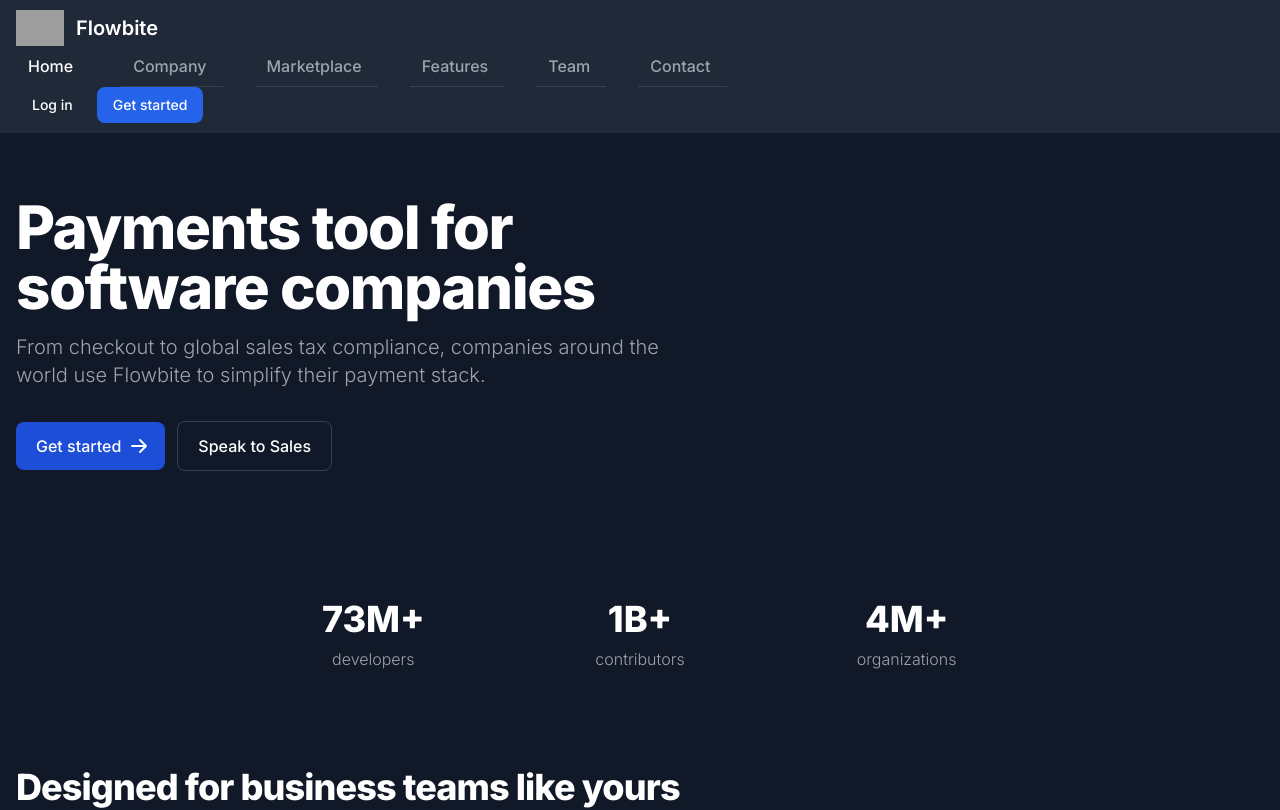
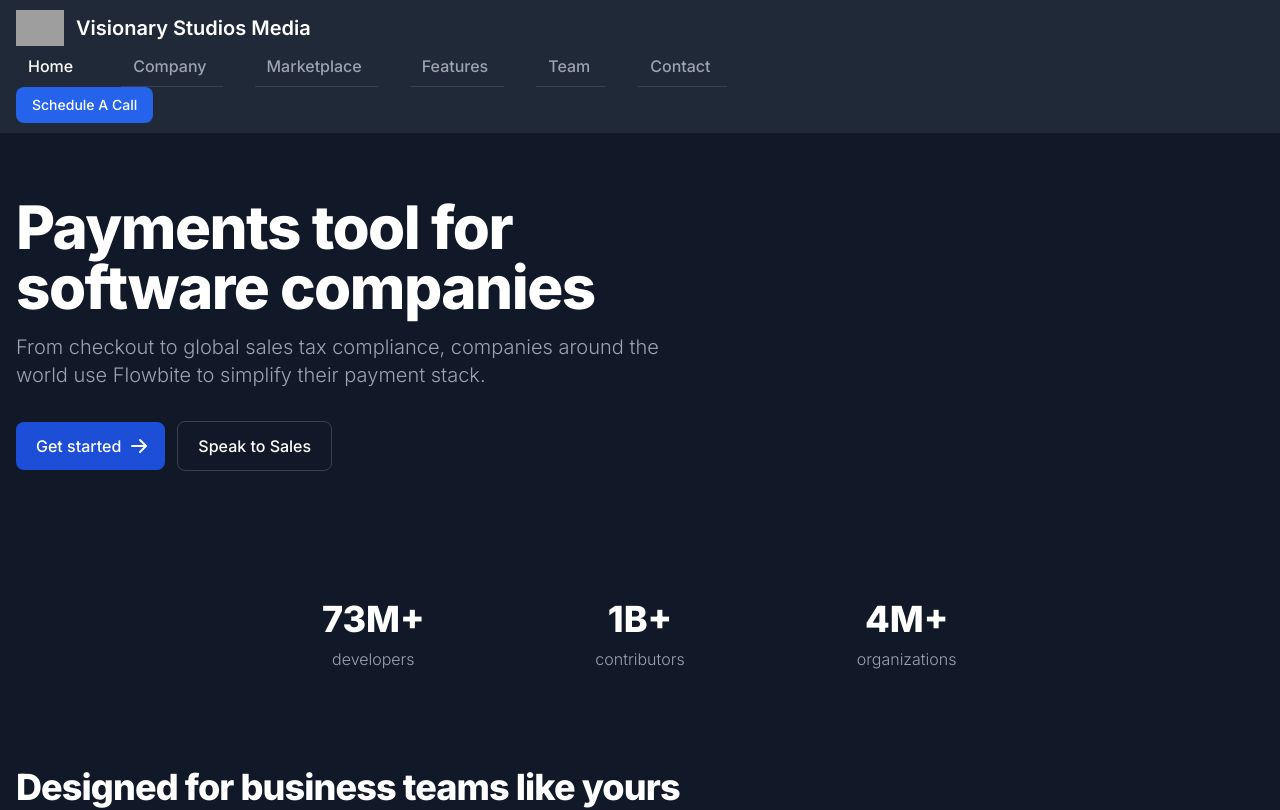
Before and after one commit to LiamCharles2001/Visionary-Studios-Media, a Next.js app: page / in a window 1280 px wide. Shown: the top 810 px of the page. Built offline with nearby package versions, Linux system fonts and the light colour scheme; grey boxes are pictures that could not be loaded.

Commit message:
Update Header.tsx

```diff
--- a/app/components/Header.tsx
+++ b/app/components/Header.tsx
@@ -9,11 +9,10 @@
         <div className="flex flex-wrap justify-between items-center mx-auto max-w-screen-xl">
             <a href="https://flowbite.com" className="flex items-center">
                 <img src="https://flowbite.com/docs/images/logo.svg" className="mr-3 h-6 sm:h-9" alt="Flowbite Logo" />
-                <span className="self-center text-xl font-semibold whitespace-nowrap dark:text-white">Flowbite</span>
+                <span className="self-center text-xl font-semibold whitespace-nowrap dark:text-white">Visionary Studios Media</span>
             </a>
             <div className="flex items-center lg:order-2">
-                <a href="#" className="text-gray-800 dark:text-white hover:bg-gray-50 focus:ring-4 focus:ring-gray-300 font-medium rounded-lg text-sm px-4 lg:px-5 py-2 lg:py-2.5 mr-2 dark:hover:bg-gray-700 focus:outline-none dark:focus:ring-gray-800">Log in</a>
-                <a href="#" className="text-white bg-primary-700 hover:bg-primary-800 focus:ring-4 focus:ring-primary-300 font-medium rounded-lg text-sm px-4 lg:px-5 py-2 lg:py-2.5 mr-2 dark:bg-primary-600 dark:hover:bg-primary-700 focus:outline-none dark:focus:ring-primary-800">Get started</a>
+                <a href="#" className="text-white bg-primary-700 hover:bg-primary-800 focus:ring-4 focus:ring-primary-300 font-medium rounded-lg text-sm px-4 lg:px-5 py-2 lg:py-2.5 mr-2 dark:bg-primary-600 dark:hover:bg-primary-700 focus:outline-none dark:focus:ring-primary-800">Schedule A Call</a>
                 <button data-collapse-toggle="mobile-menu-2" type="button" className="inline-flex items-center p-2 ml-1 text-sm text-gray-500 rounded-lg lg:hidden hover:bg-gray-100 focus:outline-none focus:ring-2 focus:ring-gray-200 dark:text-gray-400 dark:hover:bg-gray-700 dark:focus:ring-gray-600" aria-controls="mobile-menu-2" aria-expanded="false">
                     <span className="sr-only">Open main menu</span>
                     <svg className="w-6 h-6" fill="currentColor" viewBox="0 0 20 20" xmlns="http://www.w3.org/2000/svg"><path fill-rule="evenodd" d="M3 5a1 1 0 011-1h12a1 1 0 110 2H4a1 1 0 01-1-1zM3 10a1 1 0 011-1h12a1 1 0 110 2H4a1 1 0 01-1-1zM3 15a1 1 0 011-1h12a1 1 0 110 2H4a1 1 0 01-1-1z" clip-rule="evenodd"></path></svg>
```
